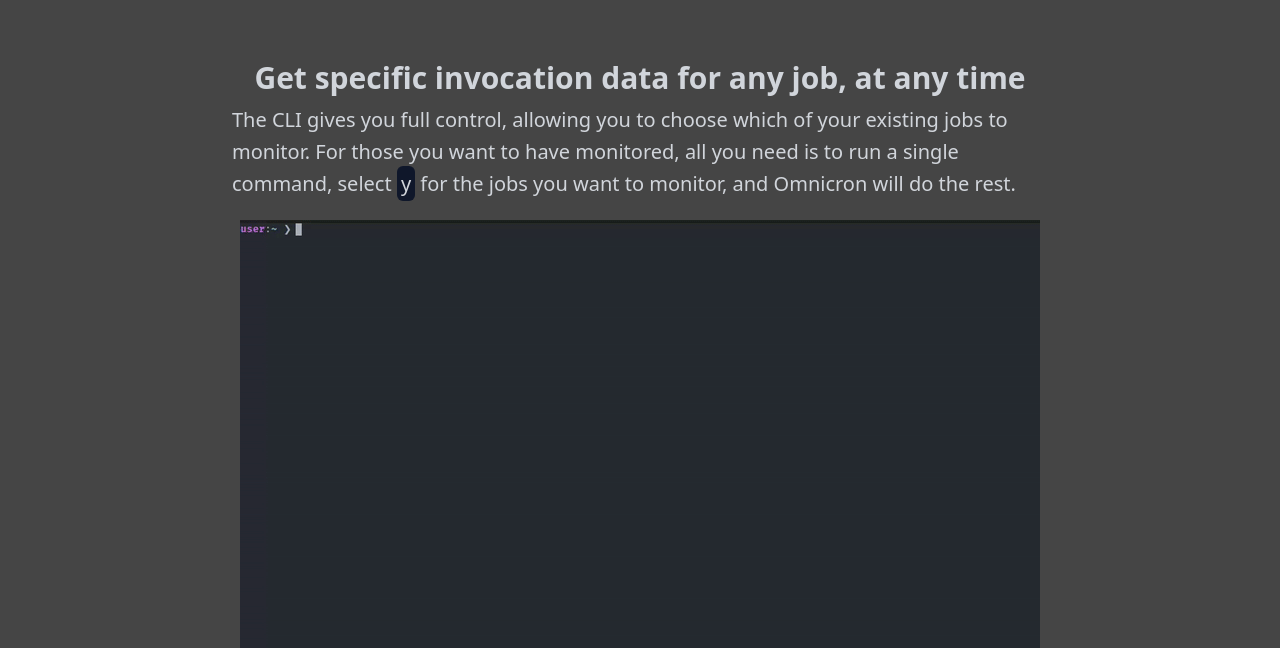
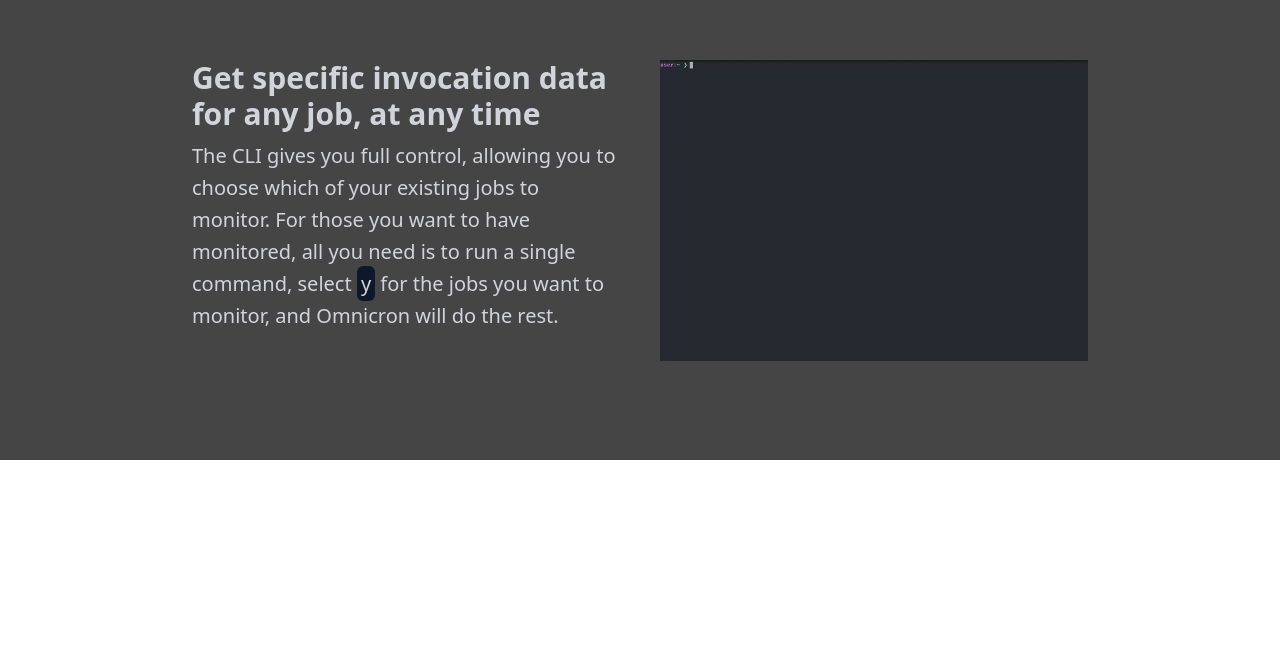
Before and after one commit to Brendon-Hablutzel/omnicron-landing, a React (Vite) app: page / in a window 1280 px wide. Shown: the part 1612-2260 px from the top of the page. After the commit the page ends 2072 px from the top, so only its background shows below. Built offline with nearby package versions, Linux system fonts and the light colour scheme.

Commit message:
rearrange feature display

```diff
--- a/src/App.tsx
+++ b/src/App.tsx
@@ -96,10 +96,10 @@
           </div>
         </div>
       </div>
-      <div className="bg-bg-lighter min-h-[60vh] max-w-[100vw] text-text-light flex justify-center">
-        <div className="p-10 lg:max-w-[70vw] xl:py-20">
-          <div className="">
-            <h2 className="text-3xl font-bold pb-2 text-center">Get specific invocation data for any job, at any time</h2>
+      <div className="bg-bg-lighter min-h-[60vh] max-w-[100vw] text-text-light">
+        <div className="p-10 xl:flex xl:justify-center xl:py-20">
+          <div className="xl:pr-5 xl:max-w-[35vw]">
+            <h2 className="text-3xl font-bold pb-2 text-center xl:text-left">Get specific invocation data for any job, at any time</h2>
             <p className="text-xl leading-8">
               The CLI gives you full control, allowing you to choose which of your existing jobs
               to monitor.
@@ -108,7 +108,7 @@
               and Omnicron will do the rest.
             </p>
           </div>
-          <div className="py-5 flex justify-center">
+          <div className="py-5 xl:py-0 xl:pl-5 flex justify-center xl:block xl:max-w-[35vw]">
             <img src={listDemo}/>
           </div>
         </div>
```
